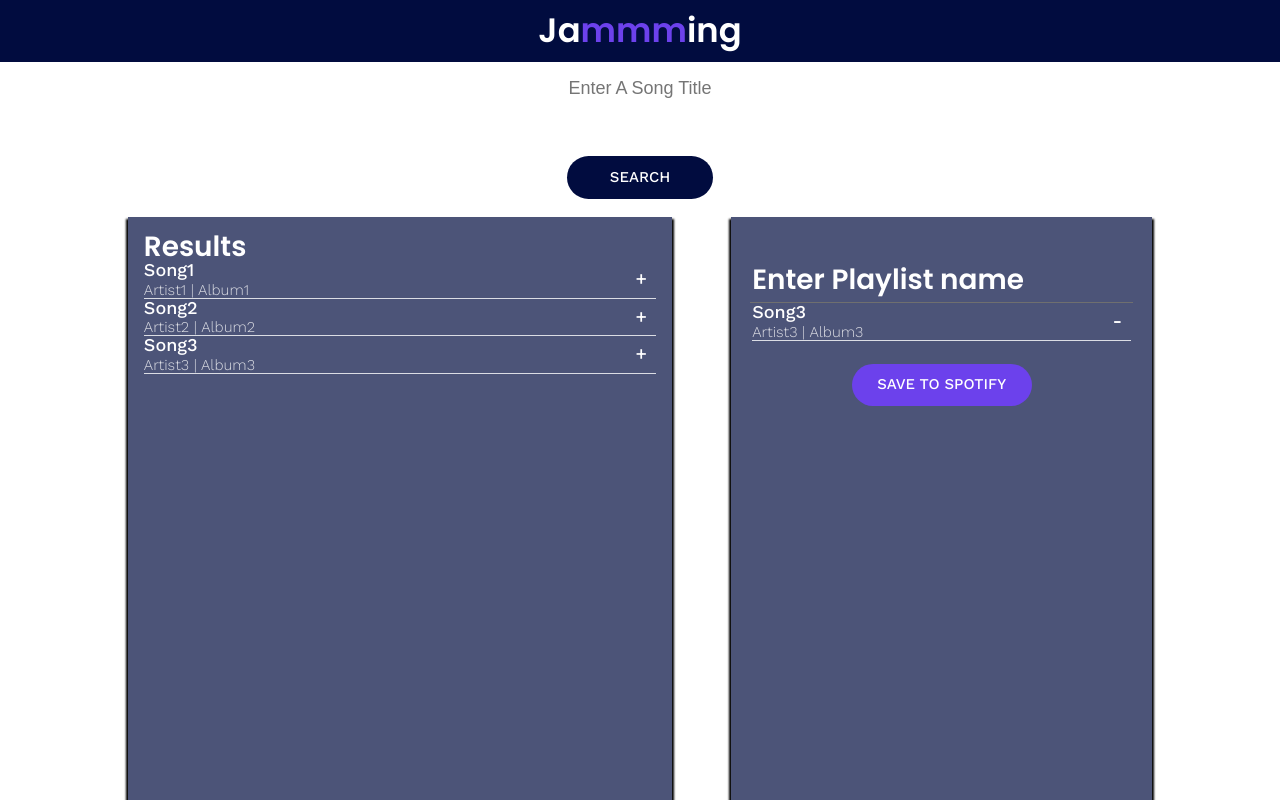
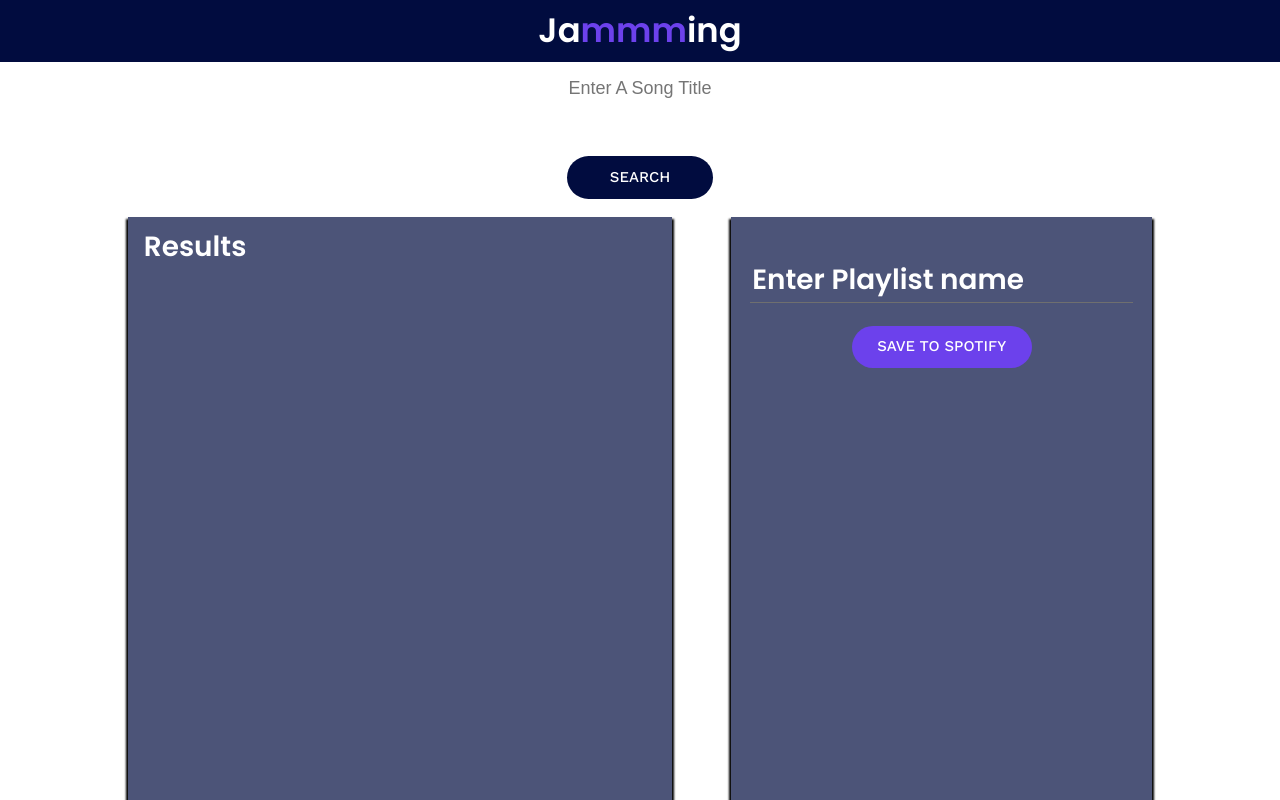
Before and after one commit to tabby42/jamming, a React (Create React App) app: page / in a window 1280 px wide. Shown: the top 800 px of the page. Built offline with nearby package versions, Linux system fonts and the light colour scheme.

Commit message:
update search method to call searchSpotify and update state

```diff
--- a/src/Components/App/App.js
+++ b/src/Components/App/App.js
@@ -5,48 +5,39 @@ import SearchResults from '../SearchResults/SearchResults';
 import PlayList from '../PlayList/PlayList';
 import Spotify from '../../Services/Spotify';
 
-const trackResults = [
-  {
-    id: 1,
-    name: 'Song1',
-    artist: 'Artist1',
-    album: 'Album1',
-    uri: 'test1'
-  },
-  {
-    id: 2,
-    name: 'Song2',
-    artist: 'Artist2',
-    album: 'Album2',
-    uri: 'test2'
-  },
-  {
-    id: 3,
-    name: 'Song3',
-    artist: 'Artist3',
-    album: 'Album3',
-    uri: 'test3'
-  }
-];
+// const trackResults = [
+//   {
+//     id: 1,
+//     name: 'Song1',
+//     artist: 'Artist1',
+//     album: 'Album1',
+//     uri: 'test1'
+//   },
+//   {
+//     id: 2,
+//     name: 'Song2',
+//     artist: 'Artist2',
+//     album: 'Album2',
+//     uri: 'test2'
+//   },
+//   {
+//     id: 3,
+//     name: 'Song3',
+//     artist: 'Artist3',
+//     album: 'Album3',
+//     uri: 'test3'
+//   }
+// ];
 
-const spotify = new Spotify();
+let spotify = new Spotify();
 
 class App extends Component {
   constructor (props) {
     super(props);
     this.state = {
-      searchResults: trackResults,
+      searchResults: [],
       playlistName: 'Enter Playlist name',
-      playlistTracks: [
-        {
-          id: 3,
-          name: 'Song3',
-          artist: 'Artist3',
-          album: 'Album3',
-          image: '',
-          uri: 'test3'
-        }
-      ]
+      playlistTracks: []
     };
     //bind methods to the current value of this
     this.addTrack = this.addTrack.bind(this);
@@ -100,8 +91,15 @@ class App extends Component {
 
   search(searchTerm) {
     //console.log(searchTerm);
-    spotify.getAccessToken();
-    spotify.searchSpotify(searchTerm);
+    if (searchTerm) {
+      spotify.searchSpotify(searchTerm)
+     .then(
+        tracks => {
+          this.setState({ searchResults: tracks });
+        }
+      );
+    }
+
   }
 
   render() {
```
